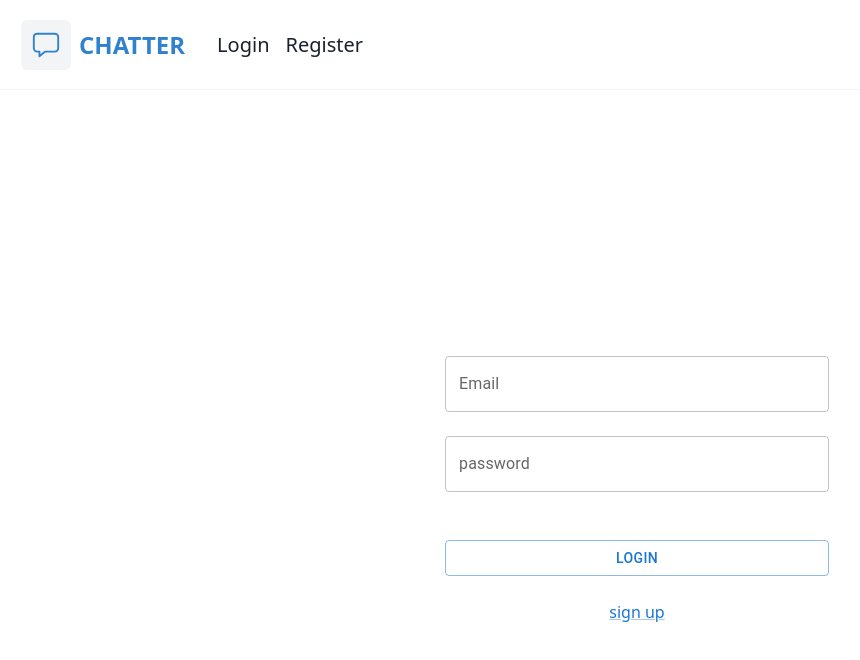
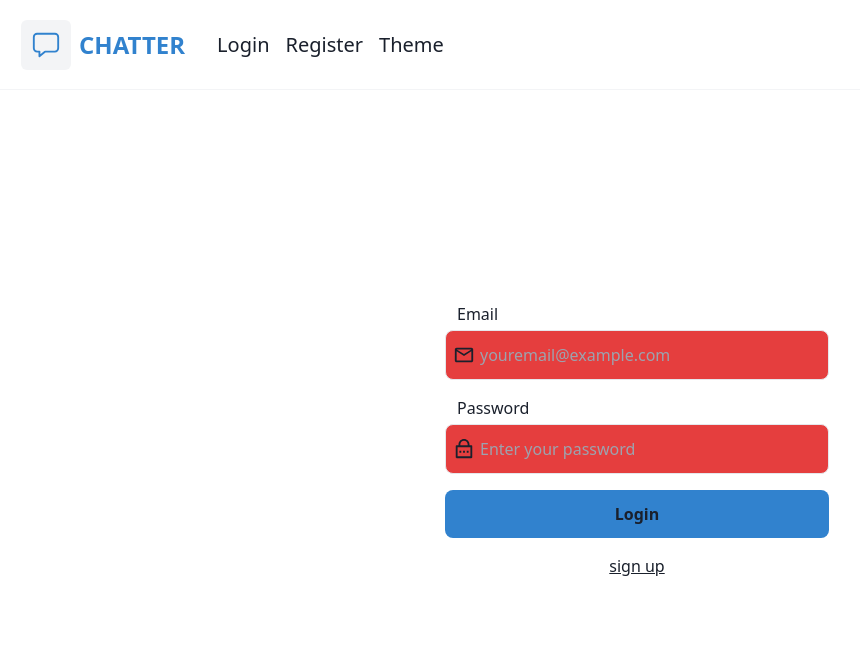
Before and after one commit to Mark-goga/Chatter-frontend, a React (Create React App) app: page /login in a window 1280 px wide. Shown: the top 660 px of the page, without its empty margins (3-863 px from the left). Built offline with nearby package versions, Linux system fonts and the light colour scheme; no server answers.

Commit message:
update auth

```diff
--- a/src/components/auth/Auth.tsx
+++ b/src/components/auth/Auth.tsx
@@ -1,48 +1,71 @@
-import {Button, Stack, TextField} from '@mui/material';
-import {useEffect, useState} from 'react';
+import React, { useEffect, useState } from "react";
+import { RiLockPasswordLine } from "react-icons/ri";
+import { MdOutlineMailOutline } from "react-icons/md";
+import { useNavigate } from "react-router-dom";
 import useGetMe from "../../hooks/useGetMe";
-import {useNavigate} from "react-router-dom";
+import AuthSvg from "./AuthSvg";
 
 interface AuthProps {
 	submitLabel: string;
-	onSubmit: (cred: {email: string, password: string}) => Promise<void>;
+	onSubmit: (cred: { email: string; password: string }) => Promise<void>;
 	children: React.ReactNode;
 	error?: string;
 }
 
-const Auth = ({onSubmit, submitLabel, children, error}: AuthProps) => {
-	const [email, setEmail] = useState<string>('');
-	const [password, setPassword] = useState<string>('');
+const Auth = ({ onSubmit, submitLabel, children, error }: AuthProps) => {
+	const [email, setEmail] = useState<string>("");
+	const [password, setPassword] = useState<string>("");
 	const navigate = useNavigate();
-	const {data} = useGetMe();
+	const { data } = useGetMe();
+
+	const inputStyle = 'w-full p-3 pl-9 bg-secondary border rounded-lg focus:outline-none focus:ring-2 focus:ring-primary focus:border-transparent';
+
 	useEffect(() => {
 		if (data) {
-			navigate('/');
+			navigate("/");
 		}
 	}, [data, navigate]);
 
 	return (
-		<Stack spacing={3} sx={{
-			height: '100vh', maxWidth: {
-				xs: '70%',
-				md: '30%',
-			}, margin: '0 auto', justifyContent: 'center'
-		}}>
-			<TextField
+		<div
+			className="flex h-screen-minus-100 flex-col max-w-3xl w-[70%] md:w-[50%] xl:w-[30%] mx-auto justify-center text-text">
+
+			<p className='ml-3 mb-1'>Email</p>
+			<div className='relative mb-4'>
+				<AuthSvg><MdOutlineMailOutline /></AuthSvg>
+				<input
 					type="email"
-				label="Email"
-				variant="outlined"
+					placeholder="youremail@example.com"
 					value={email}
-				onChange={(e) => setEmail(e.target.value)}/>
-			<TextField
+					onChange={(e) => setEmail(e.target.value)}
+					className={`${inputStyle}`}
+				/>
+			</div>
+
+			<p className='ml-3 mb-1'>Password</p>
+			<div className='relative mb-4'>
+				<AuthSvg ><RiLockPasswordLine /></AuthSvg>
+				<input
 					type="password"
-				label="password"
-				variant="outlined" value={password}
-				onChange={(e) => setPassword(e.target.value)}/>
-			<p className={'text-error text-sm font-medium mt-2 text-center '}>{error}</p>
-			<Button variant="outlined" onClick={() => onSubmit({email, password})}>{submitLabel}</Button>
-		{children}
-		</Stack>
+					placeholder="Enter your password"
+					value={password}
+					onChange={(e) => setPassword(e.target.value)}
+					className={`${inputStyle}`}
+				/>
+			</div>
+				{error && (
+					<p className="text-error text-sm font-medium my-1 text-center">
+						{error}
+					</p>
+				)}
+				<button
+					onClick={() => onSubmit({email, password})}
+					className="w-full bg-primary text-text font-semibold py-3 rounded-lg hover:bg-primary-dark transition-colors"
+				>
+					{submitLabel}
+				</button>
+				<div className="mt-4">{children}</div>
+			</div>
 			);
 			};
 
--- /dev/null
+++ b/src/components/auth/AuthSvg.tsx
@@ -0,0 +1,16 @@
+import React, {ReactElement} from "react";
+
+interface AuthSvgProps {
+	children: ReactElement<{ className?: string; size?: number }>;
+	className?: string;
+	size?: number;
+}
+
+const AuthSvg = ({ children, className = "", size = 30 }:AuthSvgProps ) => {
+	return React.cloneElement(children, {
+		className: `absolute top-1/2 translate-y-[-50%] pl-2 ${className}`,
+		size,
+	});
+};
+
+export default AuthSvg;
--- a/src/components/auth/Login.tsx
+++ b/src/components/auth/Login.tsx
@@ -1,5 +1,4 @@
 import {Link} from "react-router-dom";
-import {Link as MUiLink} from '@mui/material';
 import Auth from "./Auth";
 import useLogin, {LoginRequest} from "../../hooks/useLogin";
 
@@ -10,8 +9,8 @@ const Login = () => {
 		<Auth submitLabel={'Login'} onSubmit={(request: LoginRequest) => login(request)}
 					error={error}
 		>
-			<Link to={'/register'} style={{alignSelf:"center"}}>
-				<MUiLink>sign up</MUiLink>
+			<Link to={'/register'} className='text-text text-center underline'>
+				<p>sign up</p>
 			</Link>
 		</Auth>
 	);
--- a/src/components/auth/Signup.tsx
+++ b/src/components/auth/Signup.tsx
@@ -43,8 +43,8 @@ const Signup = () => {
           submitLabel={'Sign up'}
           error={error}
     >
-      <Link to={'/login'} style={{ alignSelf: 'center' }}>
-        <MUiLink>login</MUiLink>
+      <Link to={'/login'} className='text-text text-center underline'>
+        <p>login</p>
       </Link>
     </Auth>
   );
--- a/src/components/header/DropMenu.tsx
+++ b/src/components/header/DropMenu.tsx
@@ -9,7 +9,7 @@ interface Props {
 const DropMenu = forwardRef<HTMLDivElement, Props>(({ children, additionalStyle, isOpen }, ref) => {
 	return (
 		<div ref={ref}
-			className={`absolute bg-primary shadow-gray-700 shadow-sm py-2 flex flex-col rounded-md ${additionalStyle}
+			className={`absolute bg-primary z-10 shadow-gray-700 shadow-sm py-2 flex flex-col rounded-md ${additionalStyle}
 			${isOpen ? "animate-fadeIn" : "animate-fadeOut"}`}
 		>
 			{children}
--- a/src/components/header/Header.tsx
+++ b/src/components/header/Header.tsx
@@ -8,11 +8,13 @@ import authenticatedVar from "../../constants/authenticated";
 import PageList from "./PageList";
 
 const pages: Page[] = [
-	{title: 'Home', path: '/'}
+	{title: 'Home', path: '/'},
+	{title: 'Theme', path: '/themeSelector'},
 ];
 const unauthenticatedPages: Page[] = [
 	{title: 'Login', path: '/login'},
 	{title: 'Register', path: '/register'},
+	{title: 'Theme', path: '/themeSelector'},
 ]
 
 function Header() {
--- a/src/index.css
+++ b/src/index.css
@@ -5,3 +5,6 @@
 body {
 	background-color: var(--color-background);
 }
+#root {
+	height: 100dvh;
+}
```
Lines whose indentation alone changed are shown as unchanged.
